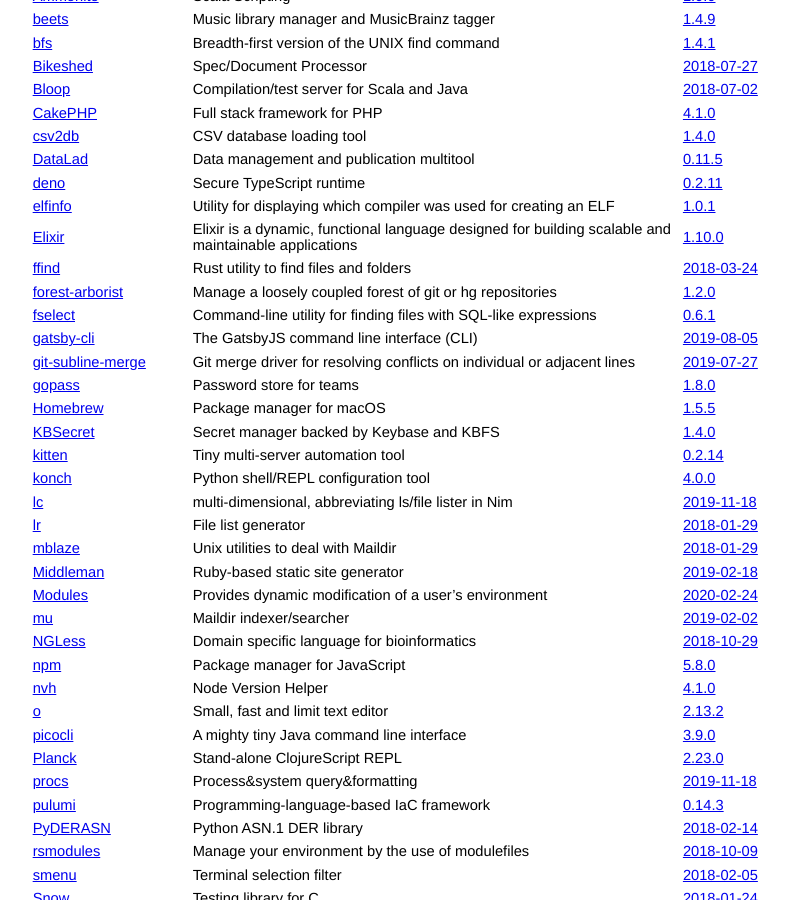
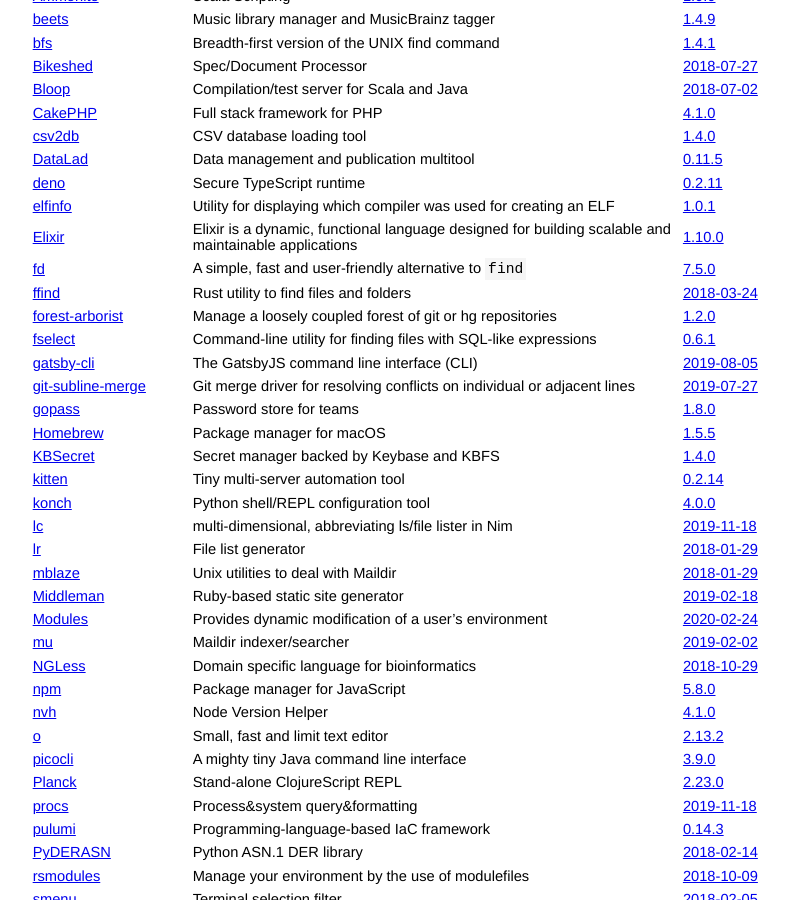
Before and after one commit to jcs/no_color, a Jekyll site: the page built from index.md, in a window 1280 px wide and 900 px high, scrolled down 840 px. Shown: the whole window, without its empty margins (211-1000 px from the left). Built offline with Jekyll 4.4.1, drawn with Linux system fonts in a browser that asks for light colours; our own code applies the rules of GitHub Pages for plain Markdown files.

Commit message:
add fd (#75)

```diff
--- a/index.md
+++ b/index.md
@@ -67,6 +67,7 @@ color via `NO_COLOR`.
 | [deno](https://github.com/denoland/deno) | Secure TypeScript runtime | [0.2.11](https://github.com/denoland/deno/releases/tag/v0.2.11) |
 | [elfinfo](https://github.com/xyproto/elfinfo) | Utility for displaying which compiler was used for creating an ELF | [1.0.1](https://github.com/xyproto/elfinfo/tree/1.0.1) |
 | [Elixir](https://elixir-lang.org) | Elixir is a dynamic, functional language designed for building scalable and maintainable applications | [1.10.0](https://github.com/elixir-lang/elixir/releases/tag/v1.10.0) |
+| [fd](https://github.com/sharkdp/fd) | A simple, fast and user-friendly alternative to `find` | [7.5.0](https://github.com/sharkdp/fd/releases/tag/v7.5.0) |
 | [ffind](https://github.com/josephscade/ffind) | Rust utility to find files and folders | [2018-03-24](https://github.com/josephscade/ffind/commit/fec4aa6101f2b3d6d5b06df640e299d0b1fbb190) |
 | [forest-arborist](https://github.com/JohnRGee/forest-arborist) | Manage a loosely coupled forest of git or hg repositories | [1.2.0](https://github.com/JohnRGee/forest-arborist/releases/tag/v1.2.0) |
 | [fselect](https://github.com/jhspetersson/fselect) | Command-line utility for finding files with SQL-like expressions | [0.6.1](https://github.com/jhspetersson/fselect/releases/tag/0.6.1) |
```
